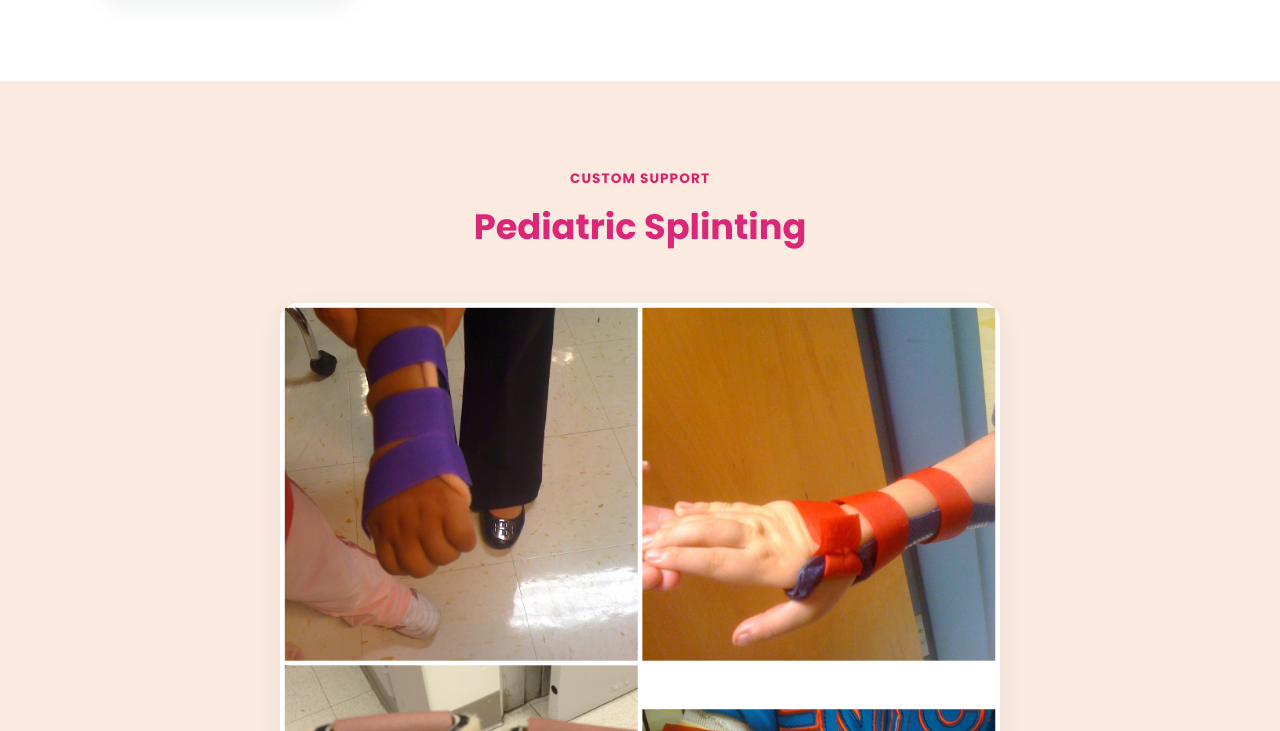
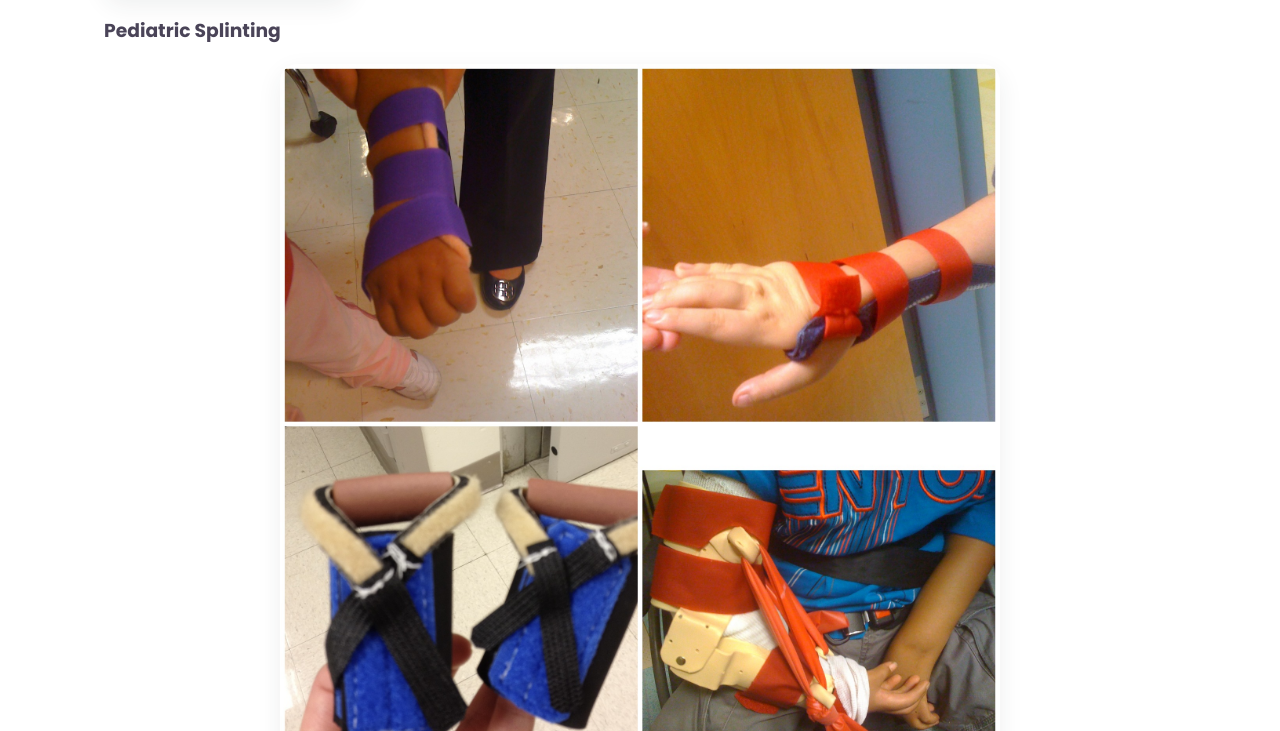
Before and after one commit to mightymiraclestherapy/mighty-miracles-site, a plain HTML site: page index.html in a window 1280 px wide. Shown: the part 1829-2560 px from the top of the page. Drawn offline with Linux system fonts and the light colour scheme.

Commit message:
Refactor pediatric splinting section in index.html
Removed redundant pediatric splinting section and adjusted layout.

```diff
--- a/index.html
+++ b/index.html
@@ -100,20 +100,15 @@
           </div>
         </div>
       </div>
-    </div>
-  </section>
-    <section id="pediatric-splinting" class="splinting">
-    <div class="container">
-      <div class="section-head">
-        <span class="eyebrow">Custom support</span>
-        <h2>Pediatric Splinting</h2>
-      </div>
-      <div class="splinting-art">
-        <img src="images/pediatric-splinting-tmp/pediatric-splinting-collage.jpg" alt="A collage of four photos showing custom pediatric hand and wrist splints in purple, orange, and blue, used to support children's hand positioning and development." />
+      <div class="splinting-block">
+        <h3>Pediatric Splinting</h3>
+        <div class="splinting-art">
+          <img src="images/pediatric-splinting-tmp/pediatric-splinting-collage.jpg" alt="A collage of four photos showing custom pediatric hand and wrist splints in purple, orange, and blue, used to support children's hand positioning and development." />
+        </div>
       </div>
     </div>
   </section>
-<section id="about" class="about">
+    <section id="about" class="about">
     <div class="container">
       <div class="about-art"><img src="images/about-climbing-wall.jpg" alt="Three kids enjoying gross motor play on the climbing wall and monkey bars in the Mighty Miracles Therapy gym." /><img src="images/image.jpg" alt="Lauren Cardoni, OTR/L, MS, Director and Owner of Mighty Miracles Therapy" class="director-photo" /><p class="about-lead"><strong>Lauren Cardoni, OTR/L, MS</strong> &mdash; Director/Owner</p><img src="images/melissa-tmp/image.jpg" alt="Melissa Magno, Director of Business Management at Mighty Miracles Therapy" class="director-photo" /><p class="about-lead"><strong>Melissa Magno</strong> &mdash; Director, Business Management</p></div>
       <div>
```
